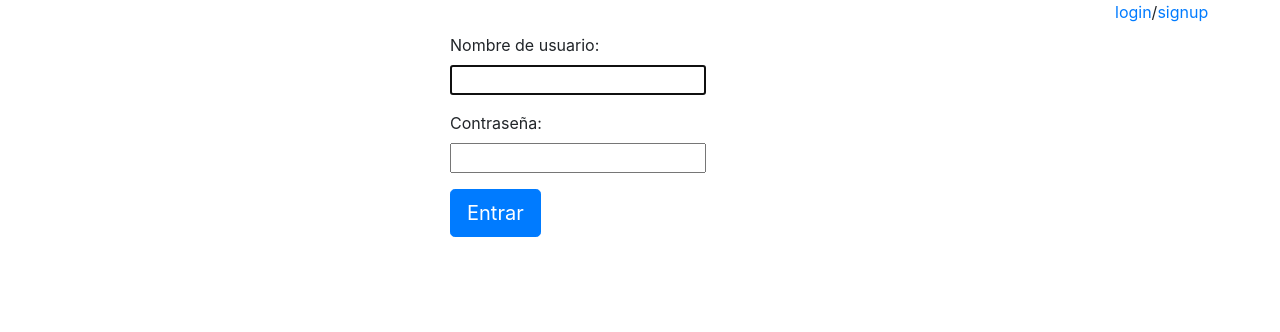
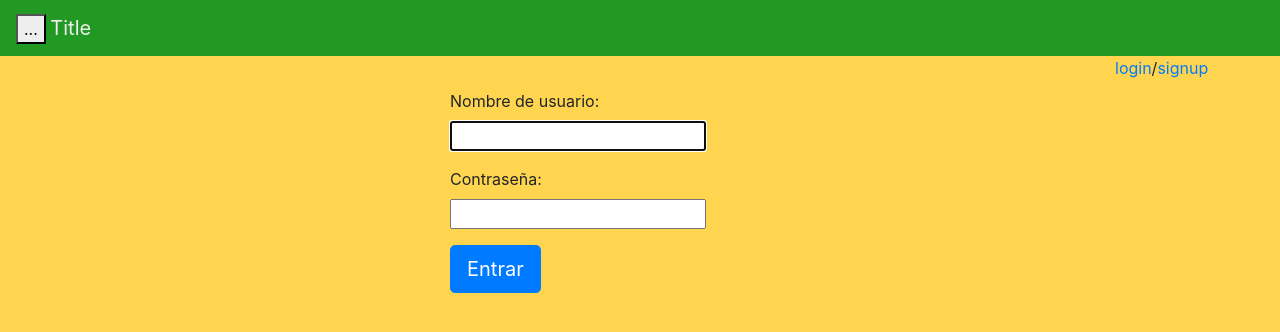
Before and after one commit to Anele13/Desarrollo-Web, a Django app: page /login/ in a window 1280 px wide. Shown: the top 332 px of the page. Run offline with Django 3.2, Linux system fonts and the light colour scheme; parts of the project's set-up code (start-up, migrations or seed data) failed here and were passed over; some libraries are stand-ins or nearby versions.

Commit message:
arreglo colores

```diff
--- a/desarrollo/desarrollo/urls.py
+++ b/desarrollo/desarrollo/urls.py
@@ -13,6 +13,7 @@ Including another URLconf
     1. Import the include() function: from django.conf.urls import url, include
     2. Add a URL to urlpatterns:  url(r'^blog/', include('blog.urls'))
 """
+
 from django.conf.urls import url
 from django.contrib import admin
 from django.contrib.auth import views as auth_views
@@ -23,6 +24,6 @@ urlpatterns = [
     url(r'^$', pviews.home, name='home'),
 	url(r'^login/$', auth_views.login, {'template_name': 'registration/login.html'}, name='login'),
     url(r'^logout/$', auth_views.logout, {'template_name': 'registration/logged_out.html'}, name='logout'),
-    url(r'^signup/$', pviews.signup, name='signup'),
+    url(r'^nuevo-usuario/$', pviews.nuevo_usuario, name='nuevo-usuario'),
     url(r'^admin/', admin.site.urls),
 ]
--- a/desarrollo/persona/views.py
+++ b/desarrollo/persona/views.py
@@ -11,7 +11,8 @@ from django.contrib import messages
 def home(request):
     return render(request, 'base/home.html')
 
-def signup(request):
+
+def nuevo_usuario(request):
     if request.method == 'POST':
         form = FormularioUsuario(request.POST)
         if form.is_valid():
--- a/desarrollo/templates/base/base.html
+++ b/desarrollo/templates/base/base.html
@@ -3,12 +3,64 @@
 
 <!DOCTYPE html>
 <html lang="en">
+
+
+<style >
+.navbar-custom {
+  background-color:#229922;
+  color:#ffffff;
+  border-radius:0;
+}
+
+.navbar-custom .navbar-nav > li > a {
+  color:#fff;
+}
+
+.navbar-custom .navbar-nav > .active > a {
+  color: #ffffff;
+  background-color:transparent;
+}
+
+.navbar-custom .navbar-nav > li > a:hover,
+.navbar-custom .navbar-nav > li > a:focus,
+.navbar-custom .navbar-nav > .active > a:hover,
+.navbar-custom .navbar-nav > .active > a:focus,
+.navbar-custom .navbar-nav > .open >a {
+  text-decoration: none;
+  background-color: #33aa33;
+}
+
+.navbar-custom .navbar-brand {
+  color:#eeeeee;
+}
+.navbar-custom .navbar-toggle {
+  background-color:#eeeeee;
+}
+.navbar-custom .icon-bar {
+  background-color:#33aa33;
+}
+</style>
+
+
+
+
+
+<nav class="navbar navbar-custom">
+<div class="navbar-header">
+  <button type="button" class="navbar-toggle" data-toggle="collapse" data-target=".navbar-collapse">...
+  </button>
+  <a class="navbar-brand" href="#">Title</a>
+</div>
+
+</nav>
+
+
   <head>
     <meta charset="utf-8">
     <link rel="stylesheet" type="text/css" href="{% static 'css/bootstrap.css' %}"/>
     <title>{% block title %}Simple is Better Than Complex{% endblock %}</title>
   </head>
-  <body>
+  <body style="background-color:#ffd54f;">
     <header>
       <div class="container">
         <div class="row">
@@ -16,7 +68,7 @@
                       {% if user.is_authenticated %}
                         <a href="{% url 'logout' %}">logout</a>
                       {% else %}
-                        <a href="{% url 'login' %}">login</a> / <a href="{% url 'signup' %}">signup</a>
+                        <a href="{% url 'login' %}">login</a> / <a href="{% url 'nuevo-usuario' %}">signup</a>
                       {% endif %}
                       <hr>
         </div>
--- a/desarrollo/templates/registration/login.html
+++ b/desarrollo/templates/registration/login.html
@@ -5,6 +5,7 @@
 <div class="container">
   <div class="row">
       <div class="col-md-4 col-md-offset-4"></div>
+
             {% if form.errors %}
               <p style="color: red">Your username and password didn't match. Please try again.</p>
             {% endif %}
--- a/desarrollo/templates/registration/signup.html
+++ b/desarrollo/templates/registration/signup.html
@@ -1,6 +1,4 @@
 {% extends 'base/base.html' %}
-
-
 {% block content %}
 
 <div class="container">
```
